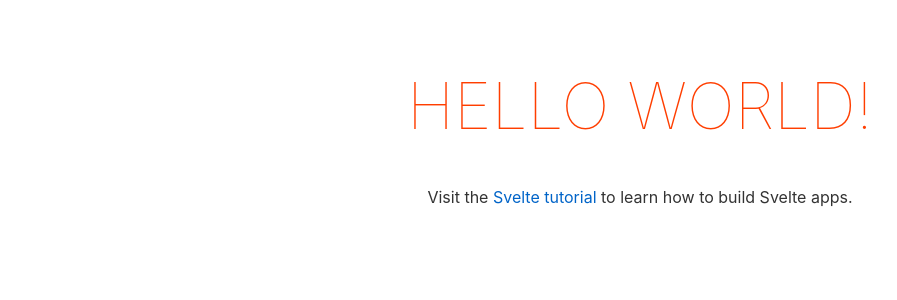
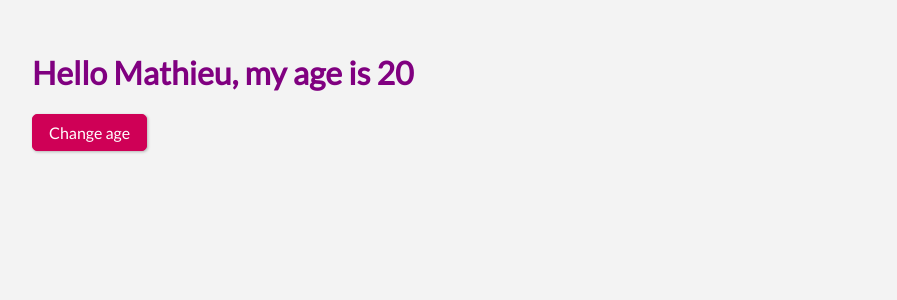
Before and after one commit to Afrima/learn_svelte, a Svelte app: page / in a window 1280 px wide. Shown: the top 300 px of the page, without its empty margins (0-897 px from the left). Built offline with nearby package versions, Linux system fonts and the light colour scheme.

Commit message:
build demo button

```diff
--- a/public/global.css
+++ b/public/global.css
@@ -1,63 +1,38 @@
-html, body {
-	position: relative;
-	width: 100%;
-	height: 100%;
+@import url('https://fonts.googleapis.com/css?family=Lato|Roboto+Slab');
+
+* {
+  box-sizing: border-box;
+}
+
+html,
+body {
+  position: relative;
+  width: 100%;
+  height: 100%;
+  font-family: 'Lato', sans-serif;
 }
 
 body {
-	color: #333;
-	margin: 0;
-	padding: 8px;
-	box-sizing: border-box;
-	font-family: -apple-system, BlinkMacSystemFont, "Segoe UI", Roboto, Oxygen-Sans, Ubuntu, Cantarell, "Helvetica Neue", sans-serif;
-}
-
-a {
-	color: rgb(0,100,200);
-	text-decoration: none;
-}
-
-a:hover {
-	text-decoration: underline;
-}
-
-a:visited {
-	color: rgb(0,80,160);
-}
-
-label {
-	display: block;
-}
-
-input, button, select, textarea {
-	font-family: inherit;
-	font-size: inherit;
-	-webkit-padding: 0.4em 0;
-	padding: 0.4em;
-	margin: 0 0 0.5em 0;
-	box-sizing: border-box;
-	border: 1px solid #ccc;
-	border-radius: 2px;
-}
-
-input:disabled {
-	color: #ccc;
+  color: #333;
+  margin: 0;
+  padding: 2rem;
+  background: #f3f3f3;
 }
 
 button {
-	color: #333;
-	background-color: #f4f4f4;
-	outline: none;
+  font: inherit;
+  border: 1px solid #cf0056;
+  background: #cf0056;
+  padding: 0.5rem 1rem;
+  color: white;
+  border-radius: 5px;
+  box-shadow: 1px 1px 3px rgba(0, 0, 0, 0.26);
+  cursor: pointer;
 }
 
-button:disabled {
-	color: #999;
+button:hover,
+button:active {
+  background: #e40763;
+  border-color: #e40763;
+  box-shadow: 1px 1px 8px rgba(77, 51, 51, 0.26);
 }
-
-button:not(:disabled):active {
-	background-color: #ddd;
-}
-
-button:focus {
-	border-color: #666;
-}
--- a/src/App.svelte
+++ b/src/App.svelte
@@ -1,30 +1,19 @@
 <script lang="ts">
-	export let name: string;
+	let name = 'Mathieu';
+	let age = 20;
+
+	function incremetAge() {
+		age++;
+	}
 </script>
 
 <main>
-	<h1>Hello {name}!</h1>
-	<p>Visit the <a href="https://svelte.dev/tutorial">Svelte tutorial</a> to learn how to build Svelte apps.</p>
+	<h1>Hello {name}, my age is {age}</h1>
+	<button on:click="{incremetAge}">Change age</button>
 </main>
 
 <style>
-	main {
-		text-align: center;
-		padding: 1em;
-		max-width: 240px;
-		margin: 0 auto;
-	}
-
-	h1 {
-		color: #ff3e00;
-		text-transform: uppercase;
-		font-size: 4em;
-		font-weight: 100;
-	}
-
-	@media (min-width: 640px) {
-		main {
-			max-width: none;
-		}
+	h1{
+		color: purple;
 	}
 </style>
--- a/src/main.ts
+++ b/src/main.ts
@@ -3,7 +3,7 @@
 const app = new App({
 	target: document.body,
 	props: {
-		name: 'world'
+		name: 5
 	}
 });
 
```
